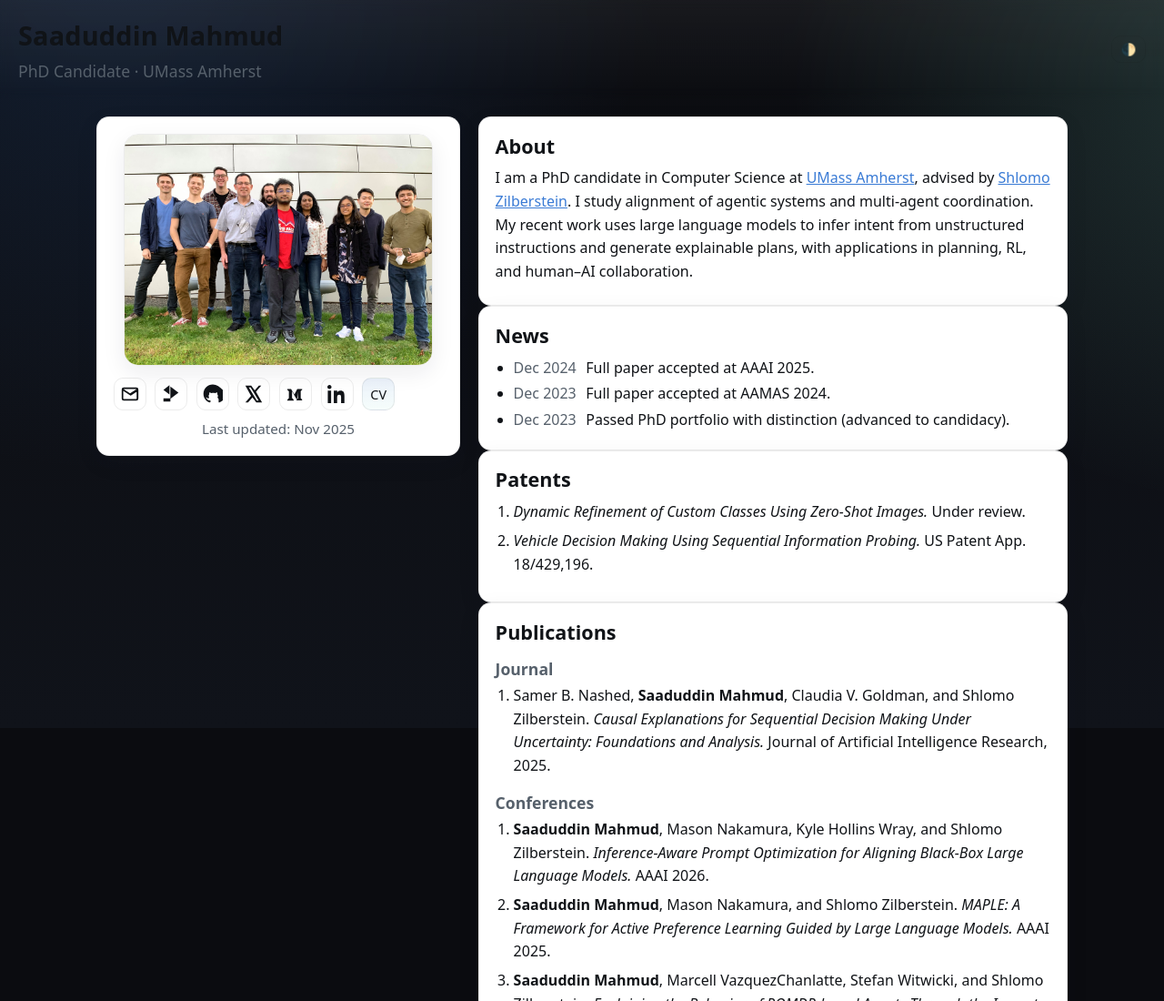
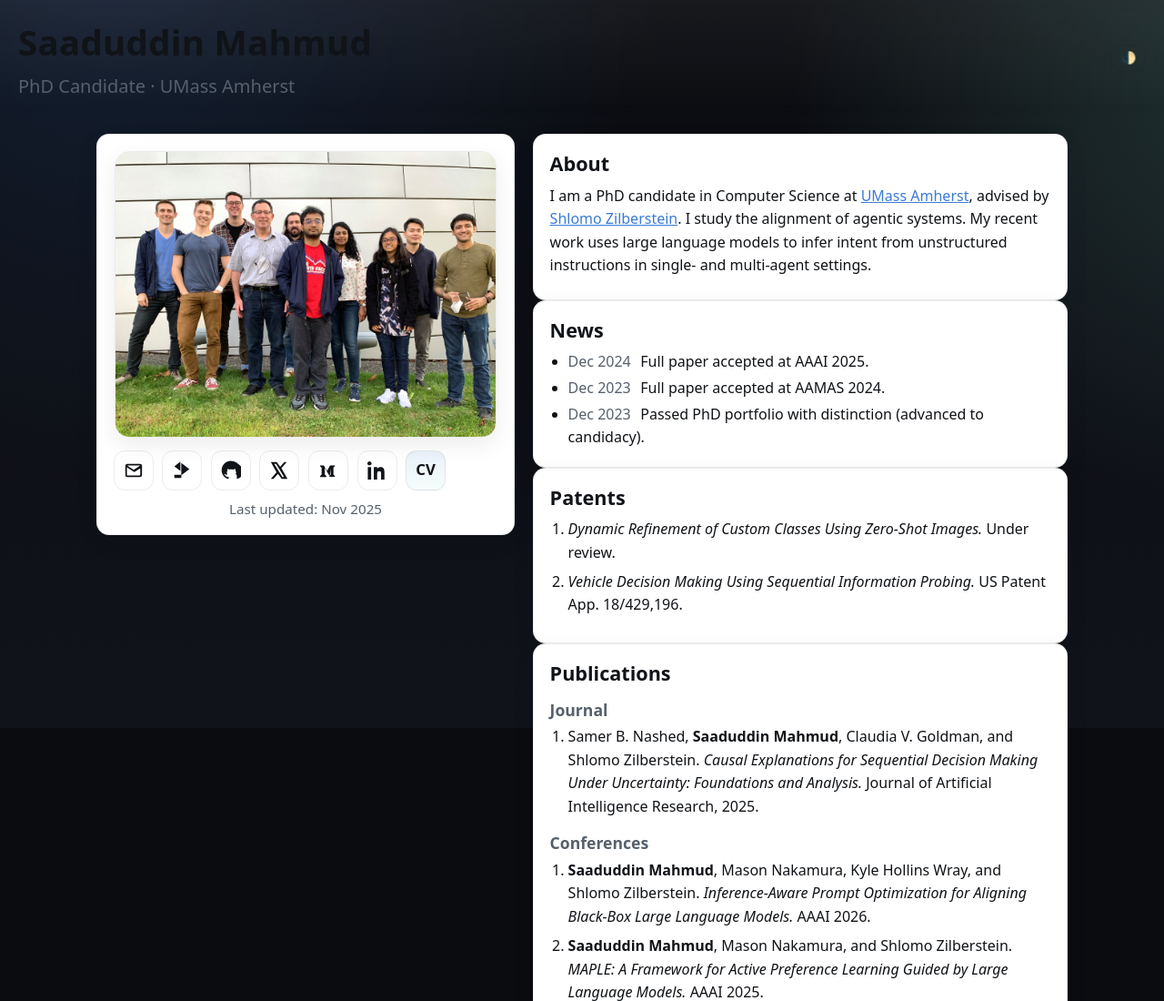
Before and after one commit to Saad-Mahmud/saadmahmud.github.io, a plain HTML site: page index.html in a window 1280 px wide. Shown: the top 1100 px of the page at 91% size. Drawn offline with Linux system fonts and the light colour scheme.

Commit message:
cv udpate

```diff
--- a/index.html
+++ b/index.html
@@ -54,7 +54,7 @@
           <h2>About</h2>
           <p>
             I am a PhD candidate in Computer Science at <a href="https://www.cics.umass.edu/" target="_blank" rel="noopener">UMass Amherst</a>, advised by <a href="https://groups.cs.umass.edu/shlomo/" target="_blank" rel="noopener">Shlomo Zilberstein</a>.
-            I study alignment of agentic systems and multi-agent coordination. My recent work uses large language models to infer intent from unstructured instructions and generate explainable plans, with applications in planning, RL, and human–AI collaboration.
+            I study the alignment of agentic systems. My recent work uses large language models to infer intent from unstructured instructions in single‑ and multi‑agent settings.
           </p>
         </section>
 
--- a/style.css
+++ b/style.css
@@ -62,8 +62,8 @@
   -webkit-backdrop-filter: blur(6px);
 }
 .brand { display: flex; flex-direction: column; gap: 2px; }
-.brand .name { font-weight: 800; letter-spacing: 0.2px; font-size: 1.8rem; }
-.brand .role { color: var(--muted); font-size: 1.1rem; }
+.brand .name { font-weight: 900; letter-spacing: 0.3px; font-size: 2.4rem; }
+.brand .role { color: var(--muted); font-size: 1.25rem; }
 .theme-toggle {
   border: 1px solid var(--border);
   background: transparent;
@@ -76,7 +76,7 @@
 /* Layout */
 .container {
   display: grid;
-  grid-template-columns: 400px minmax(0, 1fr);
+  grid-template-columns: 460px minmax(0, 1fr);
   gap: 1.25rem;
   max-width: 1100px;
   margin: 1.25rem auto 4rem;
@@ -104,7 +104,7 @@
 .avatar-wrap { display: flex; justify-content: center; }
 .avatar {
   width: 100%;
-  max-width: 340px;
+  max-width: 420px;
   aspect-ratio: 4/3;
   object-fit: cover;
   border-radius: 16px;
@@ -121,7 +121,7 @@
   color: var(--text);
   text-decoration: none;
   display: inline-flex; align-items: center; justify-content: center;
-  width: 36px; height: 36px; border-radius: 10px;
+  width: 44px; height: 44px; border-radius: 12px;
   border: 1px solid var(--border);
   transition: all .15s ease;
 }
@@ -130,7 +130,9 @@
   padding: 0.3rem 0.65rem;
   height: auto; width: auto;
   border-radius: 999px;
-  font-size: 0.9rem;
+  font-size: 1.05rem;
+  font-weight: 600;
+  letter-spacing: 0.2px;
   border: 1px solid var(--border);
   background: linear-gradient(180deg, rgba(58,123,213,0.10), rgba(134,227,206,0.08));
 }
@@ -166,4 +168,6 @@
   .container { grid-template-columns: 1fr; }
   .profile { position: static; }
   .avatar { max-width: 100%; }
+  .brand .name { font-size: 2rem; }
+  .brand .role { font-size: 1.1rem; }
 }
```
